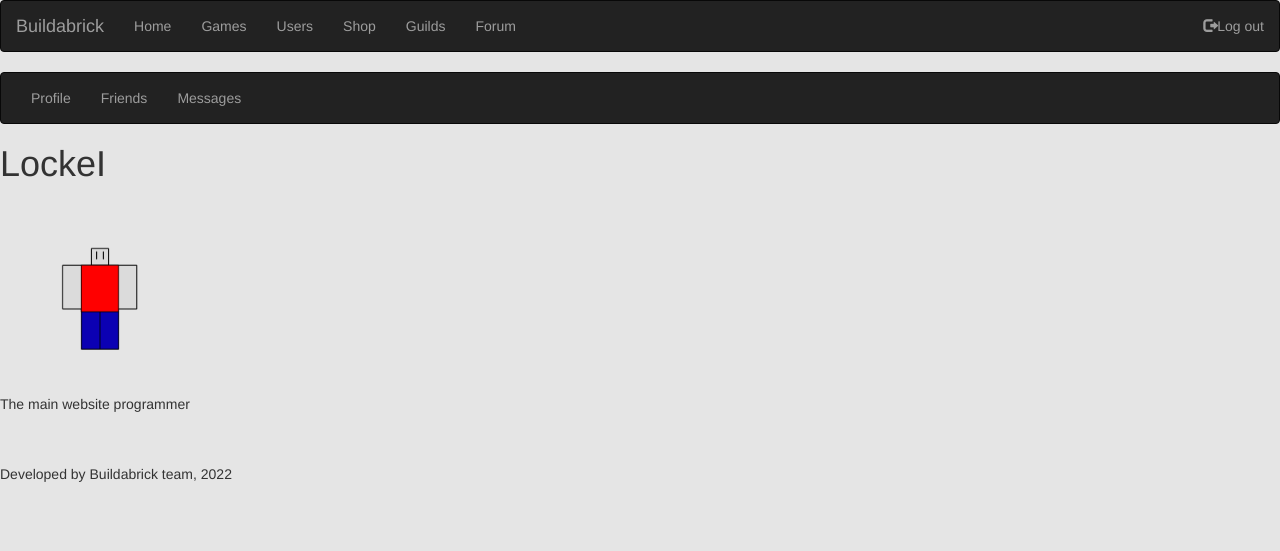
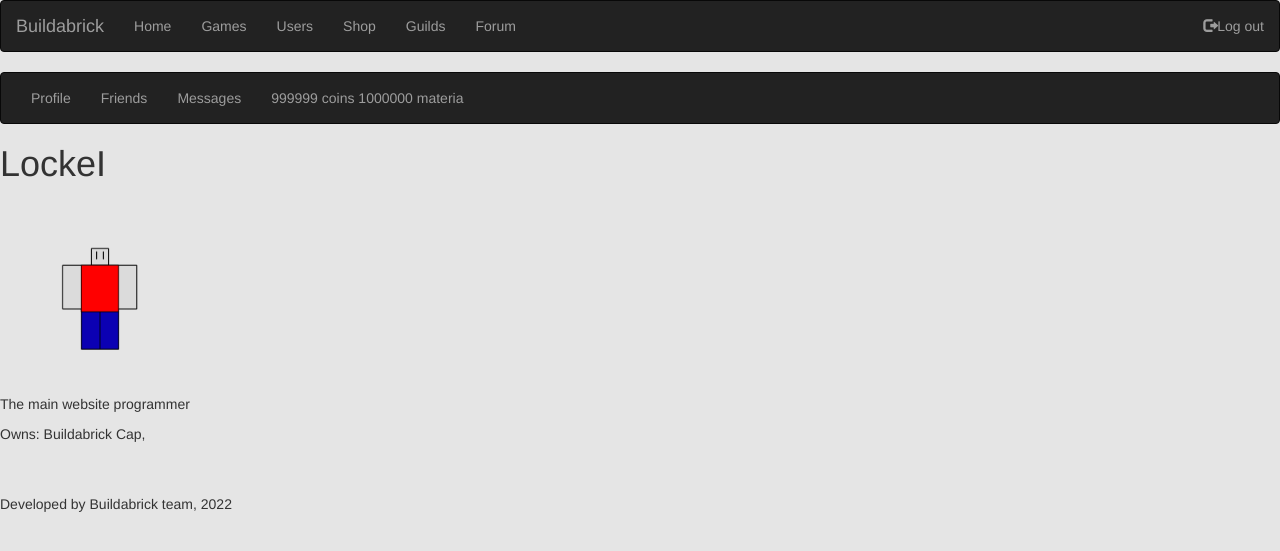
Before and after one commit to nikitundrik/djablox, a Django app: page /user/3 in a window 1280 px wide. Shown: the top 551 px of the page. Run offline with Django 3.2, Linux system fonts and the light colour scheme; a user stored in the database is signed in; data comes from the database, SQL or seed files in the repository; both versions use the stored data as it was after the commit; parts of the project's set-up code (start-up, migrations or seed data) failed here and were passed over; some libraries are stand-ins or nearby versions.

Commit message:
Now you can buy items

```diff
--- a/website/templates/base.html
+++ b/website/templates/base.html
@@ -44,6 +44,7 @@
                     <li><a href='user/{{ user.id }}'>Profile</a></li>
                     <li><a href='friends'>Friends</a></li>
                     <li><a href='messages'>Messages</a></li>
+                    <li><a href='/balance'>{{ user.coin }} coins {{ user.materia }} materia</a></li>
                 </ul>
             </div>
         </nav>
--- a/website/templates/website/user.html
+++ b/website/templates/website/user.html
@@ -5,4 +5,5 @@
 <h1>{{ user1.username }}</h1>
 <img src="{% static "website/player.png" %}" width="200" height="200">
 <p>{{ user1.description }}</p>
+<p>Owns: {{ user.owns }}</p>
 {% endblock %}
--- a/website/views.py
+++ b/website/views.py
@@ -87,13 +87,18 @@ def buy(request, item_id):
     user_materia = request.user.materia
     if materia_price is None:
         if user_coins > coin_price:
+            request.user.coin -= coin_price
             request.user.owns += item.name + ', '
+            request.user.save()
             return redirect('/user/' + str(request.user.id))
         else:
             return redirect('/nemoney')
     else:
         if user_coins > coin_price and user_materia > materia_price:
+            request.user.coin -= coin_price
+            request.user.materia -= materia_price
             request.user.owns += item.name + ', '
+            request.user.save()
             return redirect('/user/' + str(request.user.id))
         else:
             return redirect('/nemoney')
```
Also changed, not shown: db.sqlite3.
